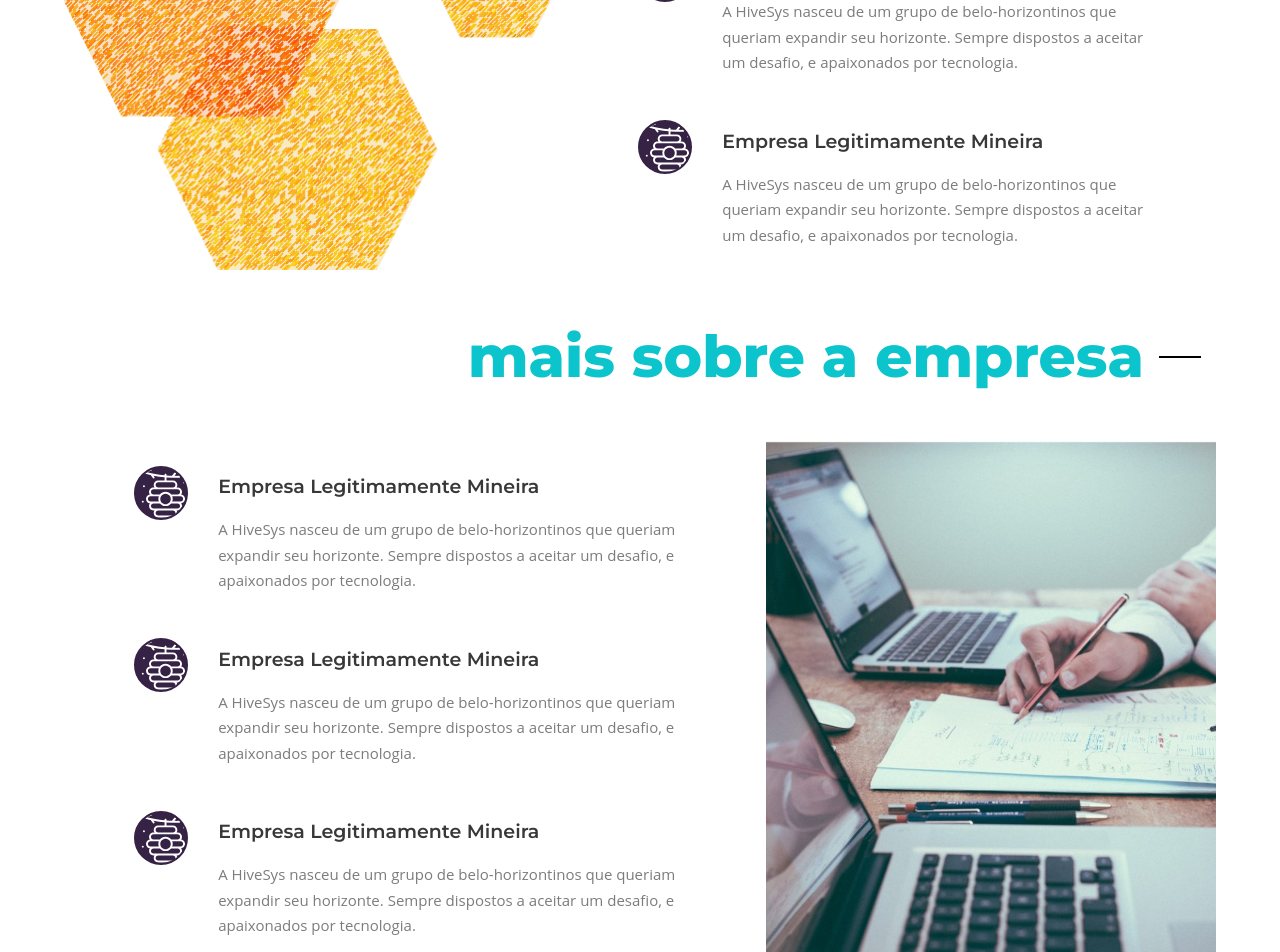
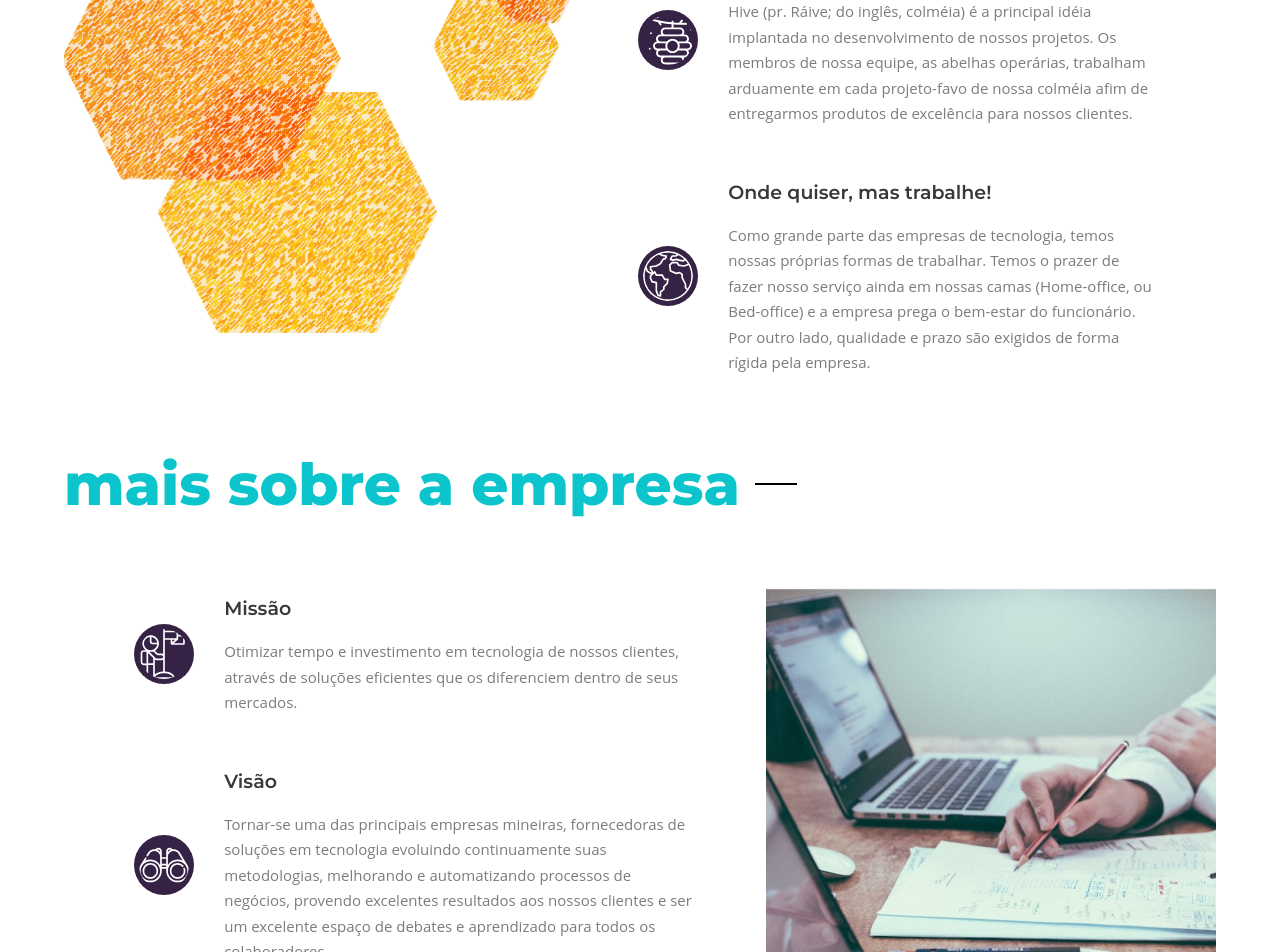
Before and after one commit to wenderzxavier/hivesys, a React (Create React App) app: page / in a window 1280 px wide. Shown: the part 2300-3252 px from the top of the page. Built offline with nearby package versions, Linux system fonts and the light colour scheme.

Commit message:
fix: about section responsiveness
fix problems related to style and media queries for the about section.

```diff
--- a/src/components/About.js
+++ b/src/components/About.js
@@ -1,69 +1,45 @@
 import React from 'react'
 import logo from '../img/logoEstilizada.png'
-import hive from '../img/about-hive.svg'
 import about from '../img/about.jpg'
+import { about1, about2 } from '../utils/AboutData'
 import '../css/index.css'
 
 const About = () => (
     <section id='about'>
-        <div id='about-01'>
+        <div>
             <header className='section-header'>
                 <h1 className='section-title about-heading'>Sobre a HiveSys</h1><span id='about-line' className='title-line'></span>
             </header>
-            <div className='flex-content about-info'>
+            <div id='about01' className='flex-content'>
                 <img src={logo} alt='HiveSys Custom Logo' className='about-img' />
                 <div className='flex-content flex-column'>
-                    <div className='flex-content content-positioning'>
-                        <img src={hive} alt='Hive icon' className='about-icon'></img>
-                        <div className='about-text'>
-                            <p className='about-title'>Empresa Legitimamente Mineira</p>
-                            <p className='about-details'>A HiveSys nasceu de um grupo de belo-horizontinos que queriam expandir seu horizonte. Sempre dispostos a aceitar um desafio, e apaixonados por tecnologia.</p>
+                    {about1.map((data, key) => (
+                        <div key={key} className='flex-content content-positioning'>
+                            <img src={data.icon} alt='Hive icon' className='about-icon'></img>
+                            <div className='about-text'>
+                                <p className='about-title'>{data.title}</p>
+                                <p className='about-details'>{data.description}</p>
+                            </div>
                         </div>
-                    </div>
-                    <div className='flex-content content-positioning'>
-                        <img src={hive} alt='Hive icon' className='about-icon'></img>
-                        <div className='about-text'>
-                            <p className='about-title'>Empresa Legitimamente Mineira</p>
-                            <p className='about-details'>A HiveSys nasceu de um grupo de belo-horizontinos que queriam expandir seu horizonte. Sempre dispostos a aceitar um desafio, e apaixonados por tecnologia.</p>
-                        </div>
-                    </div>
-                    <div className='flex-content content-positioning'>
-                        <img src={hive} alt='Hive icon' className='about-icon'></img>
-                        <div className='about-text'>
-                            <p className='about-title'>Empresa Legitimamente Mineira</p>
-                            <p className='about-details'>A HiveSys nasceu de um grupo de belo-horizontinos que queriam expandir seu horizonte. Sempre dispostos a aceitar um desafio, e apaixonados por tecnologia.</p>
-                        </div>
-                    </div>
+                    ))}
                 </div>
             </div>
         </div>
         <div id='about02'>
-            <header className='section-header'>
+            <header className='section-header header-left'>
                 <h1 className='section-title about-heading'>mais sobre a empresa</h1><span id='about-line' className='title-line'></span>
             </header>
-            <div className='flex-content about-info'>
+            <div className='flex-content'>
                 <div className='flex-content flex-column'>
-                    <div className='flex-content content-positioning'>
-                        <img src={hive} alt='Hive icon' className='about-icon'></img>
-                        <div className='about-text'>
-                            <p className='about-title'>Empresa Legitimamente Mineira</p>
-                            <p className='about-details'>A HiveSys nasceu de um grupo de belo-horizontinos que queriam expandir seu horizonte. Sempre dispostos a aceitar um desafio, e apaixonados por tecnologia.</p>
+                    {about2.map((data, key) => (
+                        <div className='flex-content content-positioning'>
+                            <img src={data.icon} alt='Hive icon' className='about-icon'></img>
+                            <div className='about-text'>
+                                <p className='about-title'>{data.title}</p>
+                                <p className='about-details'>{data.description}</p>
+                            </div>
                         </div>
-                    </div>
-                    <div className='flex-content content-positioning'>
-                        <img src={hive} alt='Hive icon' className='about-icon'></img>
-                        <div className='about-text'>
-                            <p className='about-title'>Empresa Legitimamente Mineira</p>
-                            <p className='about-details'>A HiveSys nasceu de um grupo de belo-horizontinos que queriam expandir seu horizonte. Sempre dispostos a aceitar um desafio, e apaixonados por tecnologia.</p>
-                        </div>
-                    </div>
-                    <div className='flex-content content-positioning'>
-                        <img src={hive} alt='Hive icon' className='about-icon'></img>
-                        <div className='about-text'>
-                            <p className='about-title'>Empresa Legitimamente Mineira</p>
-                            <p className='about-details'>A HiveSys nasceu de um grupo de belo-horizontinos que queriam expandir seu horizonte. Sempre dispostos a aceitar um desafio, e apaixonados por tecnologia.</p>
-                        </div>
-                    </div>
+                    ))}
                 </div>
                 <img id='about-img2' src={about} alt='HiveSys Custom Logo' className='about-img' />
             </div>
--- a/src/css/index.css
+++ b/src/css/index.css
@@ -132,10 +132,9 @@ h1, h2, h3{
 
 .about-icon{
   background-color: #352245;
-  border: 2px solid #352245;
+  padding: 5px;
   border-radius: 50%;
   width: 50px;
-  margin-bottom: 80px;
 }
 
 .flex-content{
@@ -184,6 +183,10 @@ h1, h2, h3{
   max-width: 450px;
 }
 
+.header-left{
+  justify-content: flex-start;
+}
+
 @media screen and (max-width: 1325px){
   #hive-group::before{
     width: 100%;
@@ -202,6 +205,20 @@ h1, h2, h3{
   .service-card{
     width: 50%;
   }
+
+  .about-img{
+    width: 40%;
+  }
+}
+
+@media screen and (max-width: 600px){
+  #about02{
+    display: none;
+  }
+
+  #about01{
+    flex-wrap: wrap;
+  }
 }
 
 @media screen and (max-width: 480px){
--- a/src/utils/AboutData.js
+++ b/src/utils/AboutData.js
@@ -41,4 +41,4 @@ const about2 = [
     }
 ]
 
-export default { about1, about2 }
+export { about1, about2 }
```
